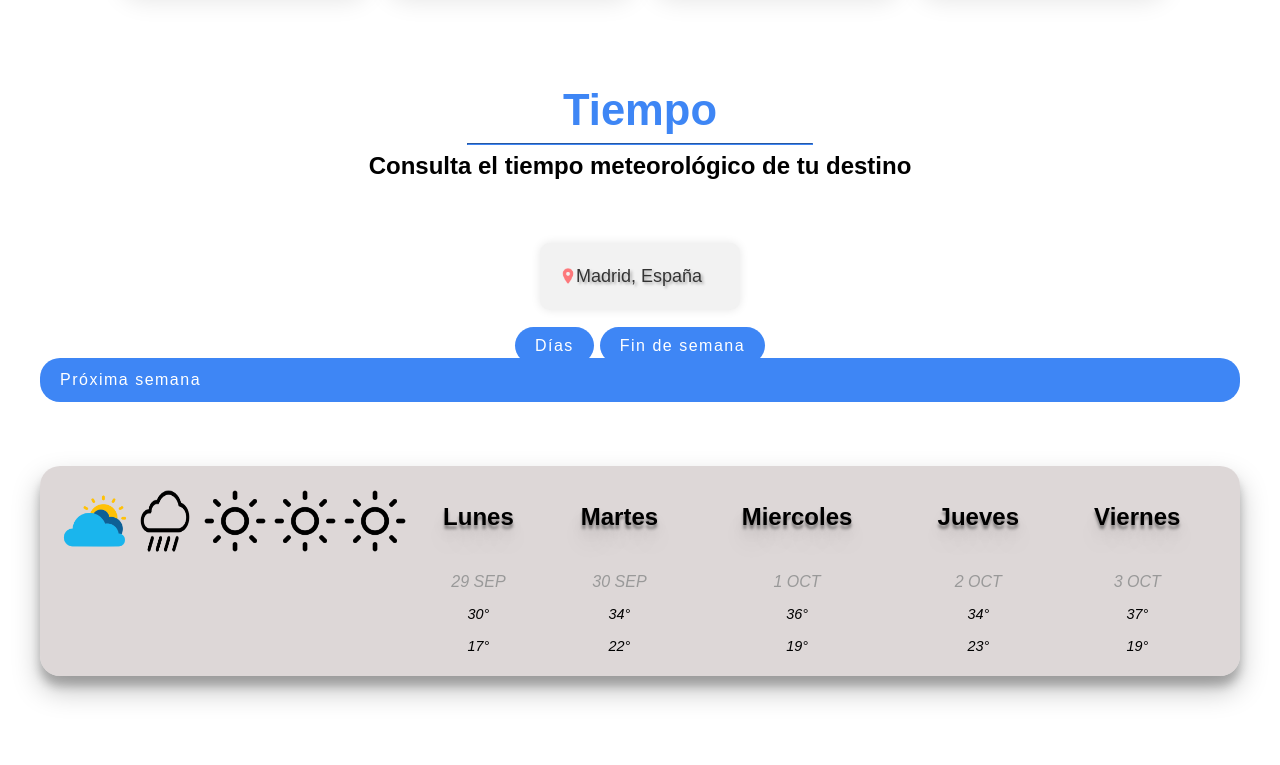
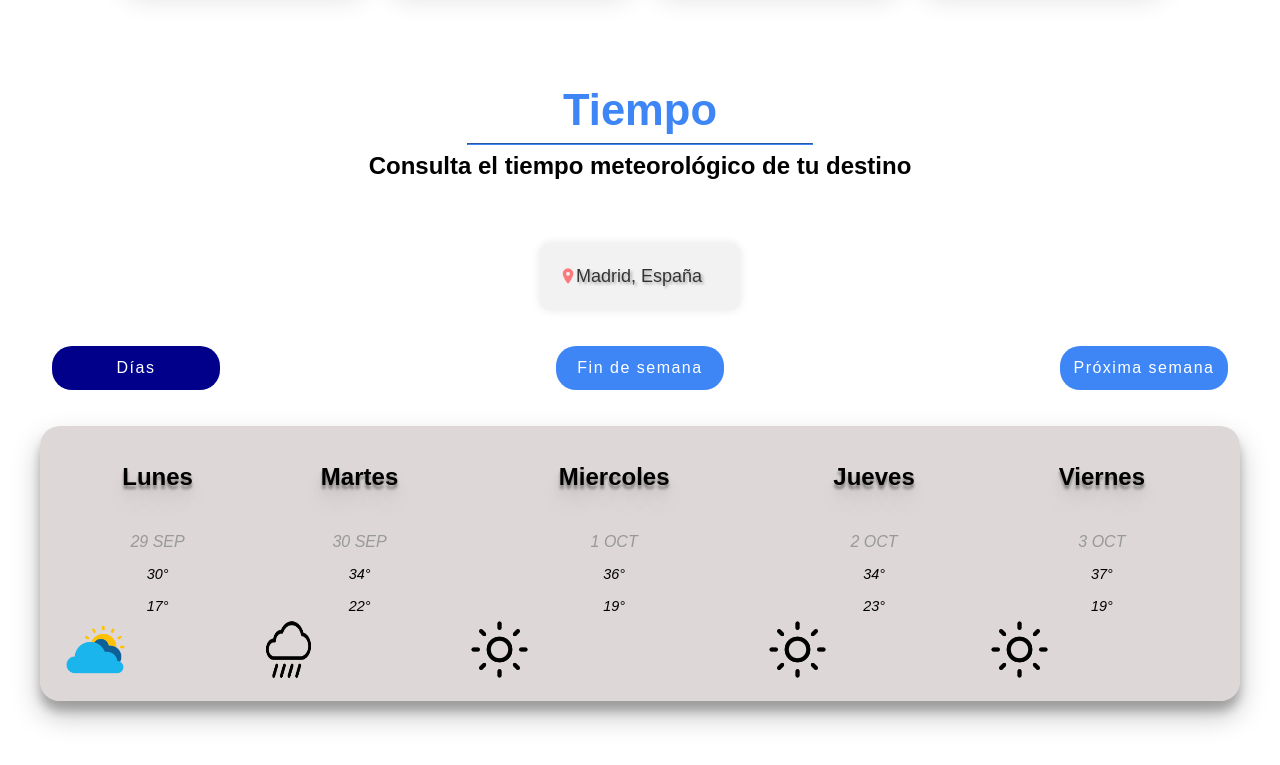
Before and after one commit to Conce131/ducktrip, a website built with Vite: page src/index.html in a window 1280 px wide. Shown: the part 2652-3417 px from the top of the page. Built offline with nearby package versions, Linux system fonts and the light colour scheme; files whose address does not match are found by name.

Commit message:
Update of weather section. Positioning.

```diff
--- a/src/index.html
+++ b/src/index.html
@@ -264,16 +264,26 @@
               <td>37°</td>
           </tr>
           <tr>
-              <td>17°</td>
+              <td>
+              17°
               <img class="forecast-icon" src="./assets/images/cloudy_icon.png" />
-              <td>22°</td>
+              </td>
+              <td>
+              22°
               <img class="forecast-icon" src="./assets/images/rain_icon.png" />
-              <td>19°</td>
+              </td>
+              <td>
+              19°
               <img class="forecast-icon" src="./assets/images/sunny_icon.png" />
-              <td>23°</td>
+              </td>
+              <td>
+              23°
               <img class="forecast-icon" src="./assets/images/sunny_icon.png" />
-              <td>19°</td>
+              </td>
+              <td>
+              19°
               <img class="forecast-icon" src="./assets/images/sunny_icon.png" />
+              </td>
           </tr>
       </table>
       </div>
--- a/src/styles/index.css
+++ b/src/styles/index.css
@@ -472,44 +472,45 @@ nav h1 {
 
 /* Estilos para .section4-buttoms */
 .section4-buttoms {
+  display: flex;
+  justify-content: space-between;
   max-width: 1200px;
-  width: 100%;
   margin: 1.5rem auto;
   letter-spacing: 1.5px;
-  text-align: center;
-}
-
-.days, .weekend {
-  position: relative;
-  flex-direction: row;
-}
-
-.next_week {
-  position: relative;
-  display: flex;
-  flex-wrap: wrap;
 
 }
 
+ .day, .weekend, .next_week {
+  flex-basis: 14%;
+}
 
 .section4-buttoms span {
   background-color: var(--blueduck);
   color: white;
-  padding: 10px 20px;
+  margin: 1%;
+  padding: 10px 10px;
   border-radius: 20px;
+  text-align: center;
+  transition: background-color 0.3s ease;
 }
 
 .section4-buttoms span:hover {
   background-color: darkblue;
 }
 
+.section4-buttoms span:first-child {
+  background-color: darkblue;
+}
+
+.day {
+
+}
 /* Estilos para .section4-panel */
 
 .section4-panel {
   display:flex;
   margin: 0 auto;
-  margin-top: 5%;
-  padding: 5px 30px;
+  margin-top: 1%;
   border-radius: 20px;
   background-color: #c4baba93;
   box-shadow: 0 14px 28px rgba(0,0,0,0.25), 0 10px 10px rgba(0,0,0,0.22);
@@ -573,8 +574,8 @@ tr:nth-child(4) {
 
 
 .forecast-icon {
-  height: 70px;
-  width: 70px;
-  display:block;
+  height: 65px;
+  width: 65px;
+
 
 }
```
